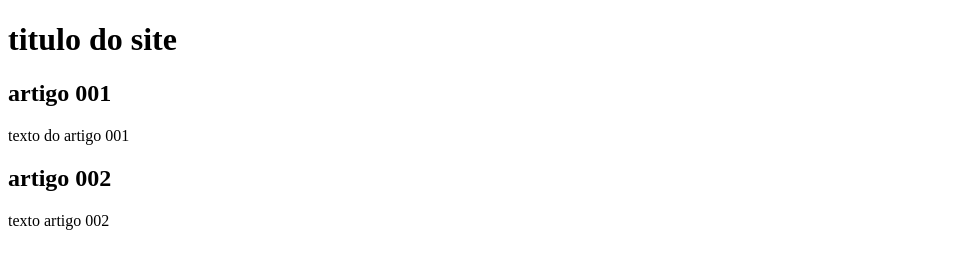
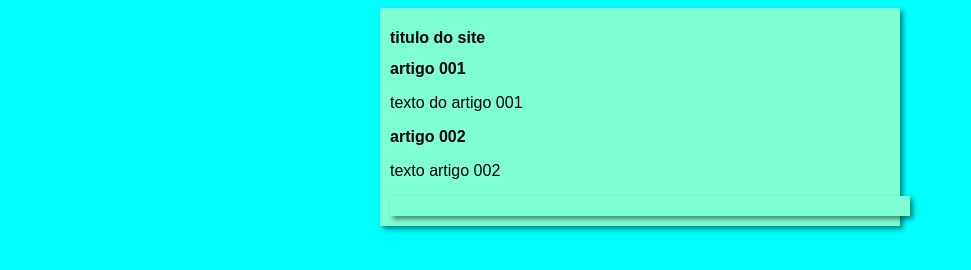
Before and after one commit to agataemmily/SIte, a plain HTML site: page index.html in a window 1280 px wide. Shown: the whole page, without its empty margins (0-971 px from the left). Drawn offline with Linux system fonts and the light colour scheme.

Commit message:
iniciei o design

```diff
--- /dev/null
+++ b/estilos/style.css
@@ -0,0 +1,17 @@
+* {
+    font-family: Arial, Helvetica, sans-serif;
+    font-size: 16px;
+}
+
+body {
+    background-color: aqua;
+
+}
+
+main {
+    background-color: aquamarine;
+    width: 500px;
+    margin: auto;
+    padding: 10px;
+    box-shadow: 3px 3px 5px rgba(0, 0, 0, 0.477);
+}
--- a/index.html
+++ b/index.html
@@ -5,6 +5,7 @@
     <meta http-equiv="X-UA-Compatible" content="IE=edge">
     <meta name="viewport" content="width=device-width, initial-scale=1.0">
     <title>titulo do site</title>
+    <link rel="stylesheet" href="estilos/style.css">
 </head>
 <body>
     <main>
```
